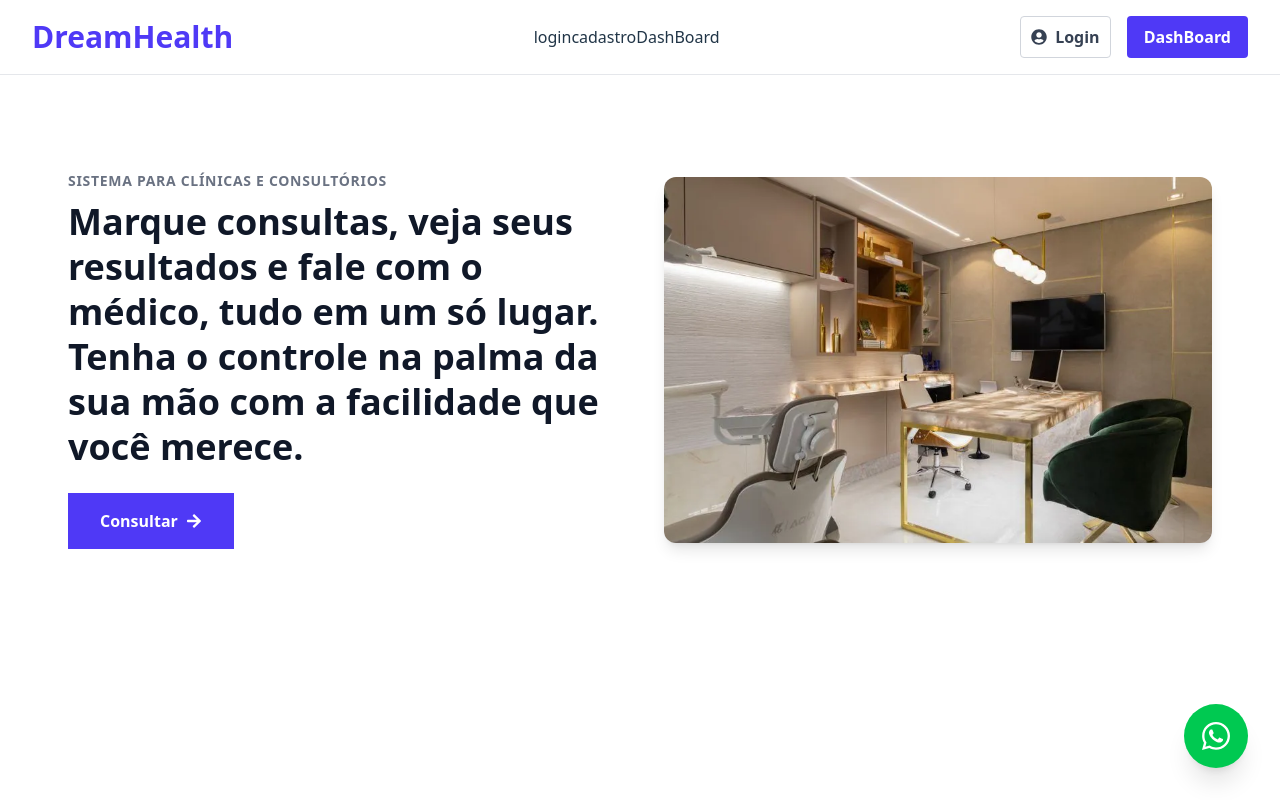
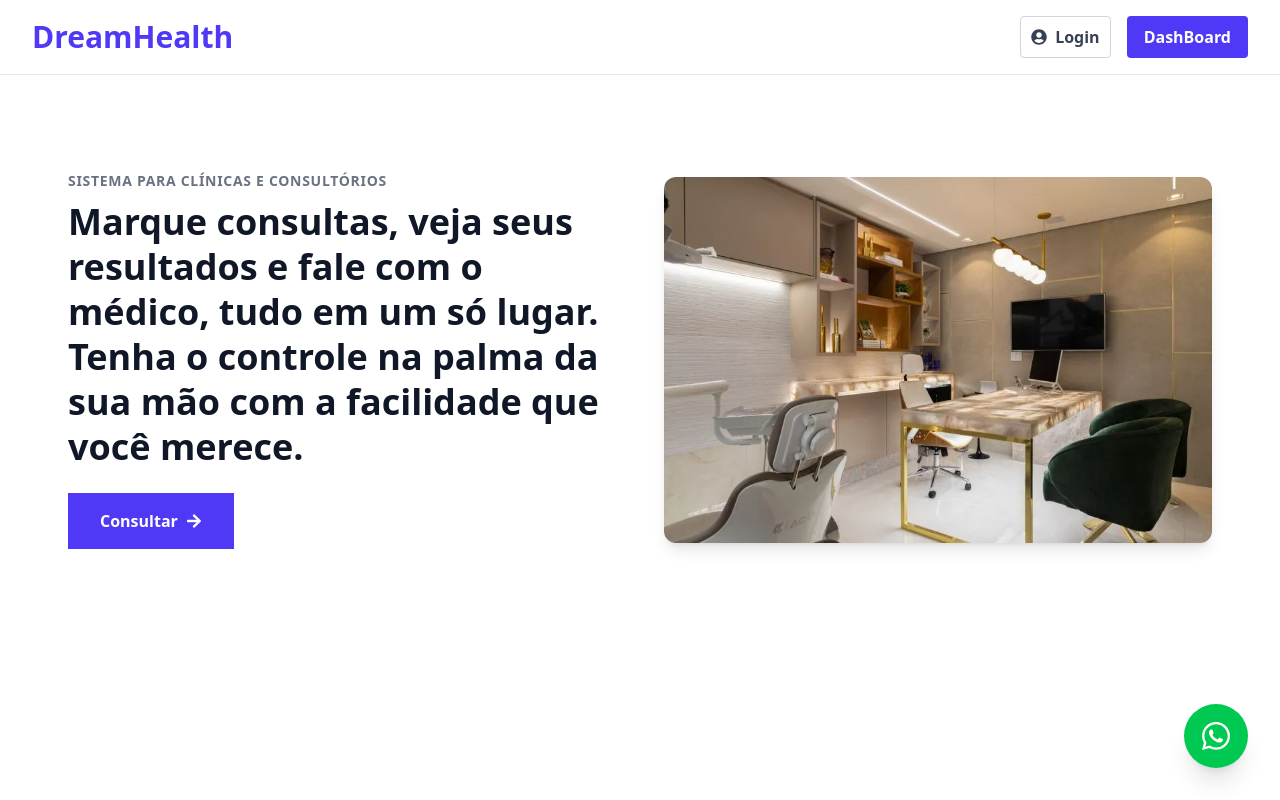
Before and after one commit to KauaKlein/DreamHealth, a React (Vite) app: page / in a window 1280 px wide. Built offline with nearby package versions, Linux system fonts and the light colour scheme.

Commit message:
joao: não sei oq foi feito

```diff
--- a/src/components/layout/NavMenu.jsx
+++ b/src/components/layout/NavMenu.jsx
@@ -1,7 +1,6 @@
 import React from "react";
 import { Link } from "react-router-dom";
 import { FaUserCircle, FaArrowRight } from "react-icons/fa";
-import { LinksRoutes } from "../links/LinksRoutes";
 
 export const NavMenu = () => {
   return (
@@ -11,8 +10,6 @@ export const NavMenu = () => {
           <Link to="/" className="text-3xl font-bold text-indigo-600">
             DreamHealth
           </Link>
-
-          <LinksRoutes />
 
           <div className="flex items-center space-x-4">
             <Link
```
